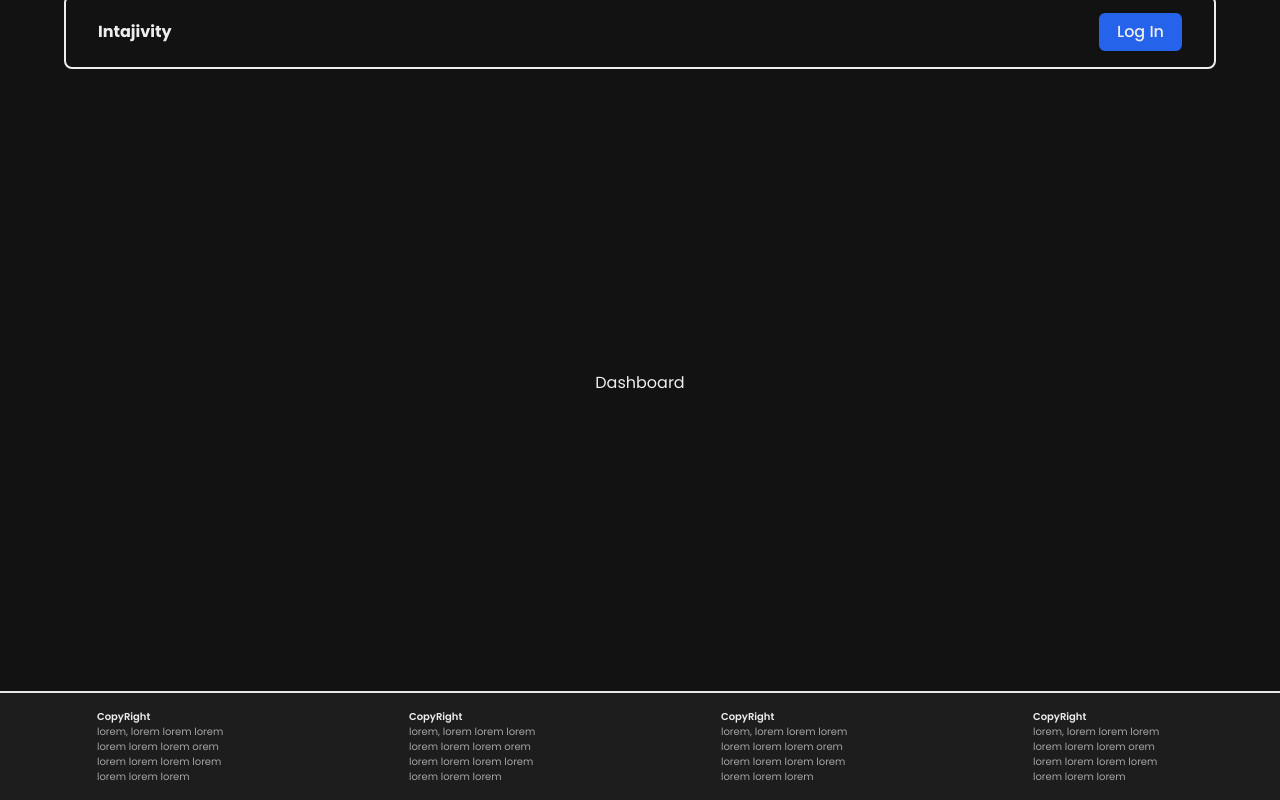
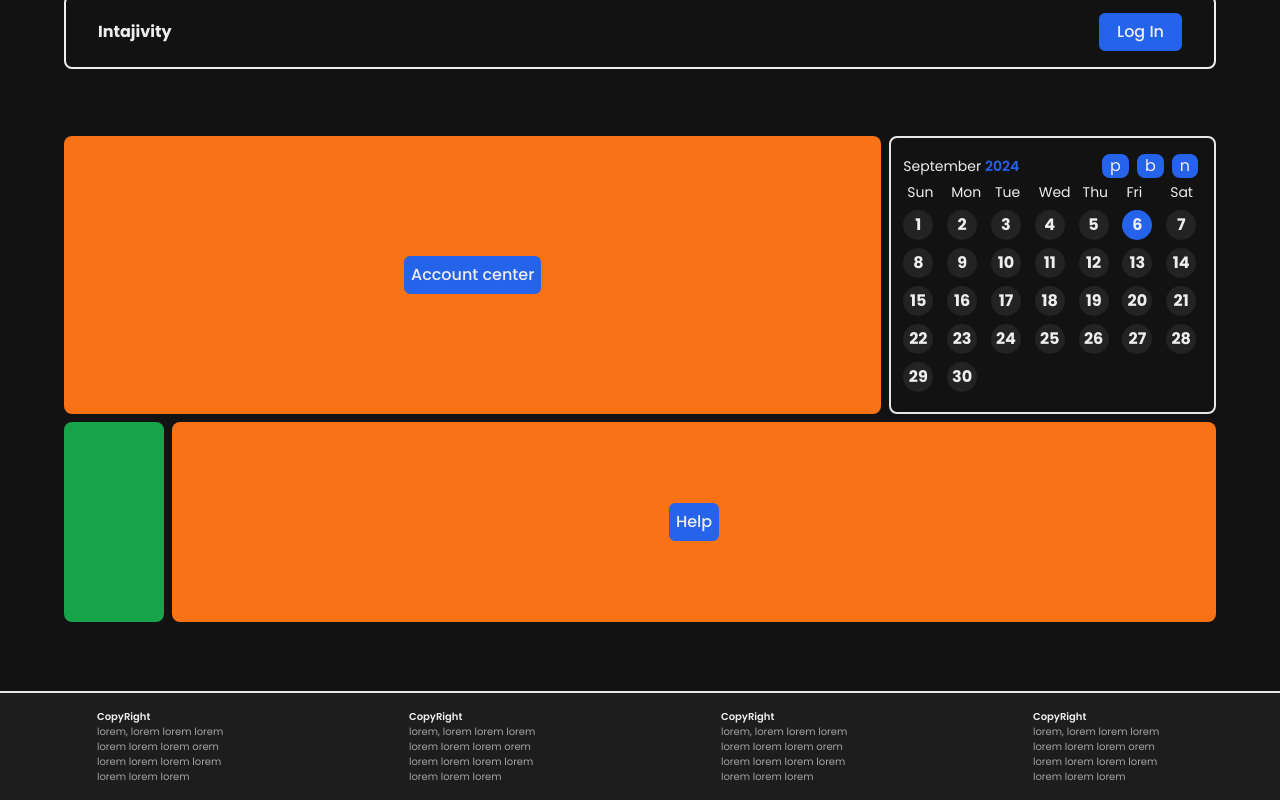
Before and after one commit to abdurrahmen/ToDoList-App, a Next.js app: page /dashboard in a window 1280 px wide. Built offline with nearby package versions, Linux system fonts and the light colour scheme.

Commit message:
make calendar resposive nd change the dashboard layout

```diff
--- a/components/Calendar.jsx
+++ b/components/Calendar.jsx
@@ -60,27 +60,27 @@ export default function Calendar() {
   }, [selectedMonth]);
 
   return (
-    <div className='flex flex-col overflow-hidden border-2 rounded-lg px-3 py-3 m-2'>
+    <div className='flex flex-col overflow-hidden border-2 rounded-lg p-1 sm:p-3'>
       <div className='flex items-center justify-between mb-2 flex-col ' >
         <div className='flex items-center justify-between w-full '>
-        <p>{selectedMonth} <span className='text-blue-600 font-semibold text-sm'>{selectedYear}</span></p>
+        <p className='text-sm sm:text-md'>{selectedMonth} <span className='text-blue-600 font-semibold text-xs sm:text-sm'>{selectedYear}</span></p>
           <div>
-            <button onClick={() => changeSelectedMonth(-1)} className='bg-blue-600 px-2 rounded-lg m-1'>p</button>
-            <button onClick={() => changeSelectedMonth(0)} className='bg-blue-600 px-2 rounded-lg m-1'>b</button>
-            <button onClick={() => changeSelectedMonth(1)} className='bg-blue-600 px-2 rounded-lg m-1'>n</button>
+            <button onClick={() => changeSelectedMonth(-1)} className='bg-blue-600 px-1 sm:px-2 rounded-lg m-1'>p</button>
+            <button onClick={() => changeSelectedMonth(0)} className='bg-blue-600 px-1 sm:px-2 rounded-lg m-1'>b</button>
+            <button onClick={() => changeSelectedMonth(1)} className='bg-blue-600 px-1 sm:px-2 rounded-lg m-1'>n</button>
           </div>
         </div>
-        <div className='grid grid-cols-7 gap-2 text-sm w-full'>
+        <div className='grid grid-cols-7 gap:1 sm:gap-2 w-full'>
           {...displayDays.map((day, dayindex) => {
             return (
-              <p className='pl-1' key={dayindex}>{day}</p>
+              <p className='pl-1 w-fit text-[10px] sm:text-sm ' key={dayindex}>{day}</p>
             )
           })}
         </div>
       </div>
       {[...Array(numOfRows).keys()].map((_, rowIndex) => {
         return(
-          <div key={rowIndex} className='grid grid-cols-7 gap-2 mb-2' id='animate-fade'>
+          <div key={rowIndex} className='grid grid-cols-7 gap-1 sm:gap-2 mb-1 sm:mb-2 w-full' id='animate-fade'>
             {daysArr.map((_, solidDayIndex) => {
 
               let numiricDay = (rowIndex * 7) + solidDayIndex - (firstDayOfMonth - 1);
@@ -96,10 +96,8 @@ export default function Calendar() {
               }
 
               return(
-                <button key={rowIndex + '-' + solidDayIndex}>
-                  <div key={solidDayIndex} className={'flex items-center justify-center w-[30px] h-[30px] rounded-full font-bold  ' + (isToday ? ' bg-blue-600 ' : ' bg-[#ffffff12]')} >
+                <button className={'flex items-center justify-center h-5 w-5 sm:w-[30px] sm:h-[30px] text-xs sm:text-base rounded-full font-medium sm:font-bold active:scale-90 duration-200 ' + (isToday ? ' bg-blue-600 ' : 'bg-[#ffffff12]')} key={solidDayIndex}>
                   {numiricDay}
-                  </div>
                 </button>
               )
             })}
--- a/components/Dashboard.jsx
+++ b/components/Dashboard.jsx
@@ -1,11 +1,27 @@
+import Link from 'next/link'
 import Button from './Button'
 import Calendar from './Calendar'
 
 export default function Dashboard() {
 
   return (
-    <div className=''>
-      Dashboard
+    <div className='w-full h-full'>
+      <div className='flex mb-2 gap-2'>
+        <div className='flex items-center justify-center flex-1 bg-orange-500 rounded-lg'>
+          <Button dark text='Account center' />
+        </div>
+        <div>
+          <Calendar />
+        </div>
+      </div>
+      <div className='flex gap-2'>
+        <Link href='/'>
+          <div className='bg-green-600 rounded-lg w-[100px] h-[200px] cursor-pointer active:scale-110 duration-200 '></div>
+        </Link>
+        <div className='flex items-center justify-center flex-1 bg-orange-500 rounded-lg'>
+          <Button dark text='Help' />
+        </div>
+      </div>
     </div>
   )
 }
--- a/components/Footer.jsx
+++ b/components/Footer.jsx
@@ -5,7 +5,7 @@ export default function Footer() {
   const lorem = 'lorem, lorem lorem lorem lorem lorem lorem orem lorem lorem lorem lorem lorem lorem lorem '
 
   return (
-    <footer className='z-20 w-full'>
+    <footer className='z-20 w-full mt-2'>
       <ul className='grid grid-cols-2 place-items-center sm:grid-cols-4 p-4 bg-[#1d1d1d] border-t-2'>
       <li className='text-[8px] sm:text-[10px] max-w-[150px] w-fit'>
         <h3 className=' font-semibold'>CopyRight</h3>
```
